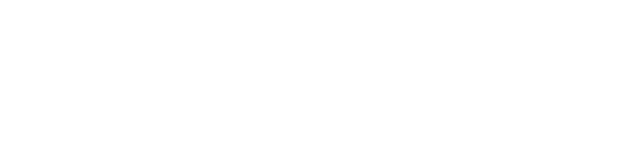
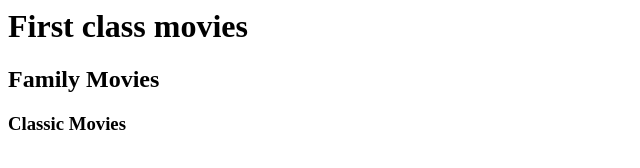
Before and after one commit to sudhathirugnanam/project1, a plain HTML site: page index.html in a window 1280 px wide. Shown: the whole page, without its empty margins (0-640 px from the left). Drawn offline with Linux system fonts and the light colour scheme.

Commit message:
About Movies

```diff
--- a/index.html
+++ b/index.html
@@ -1,3 +1,6 @@
 <html>
     <title>movies branch</title>
+    <h1> First class movies</h1>
+    <h2>Family Movies </h2>
+    <h3> Classic Movies </h3>
 </html>
```
